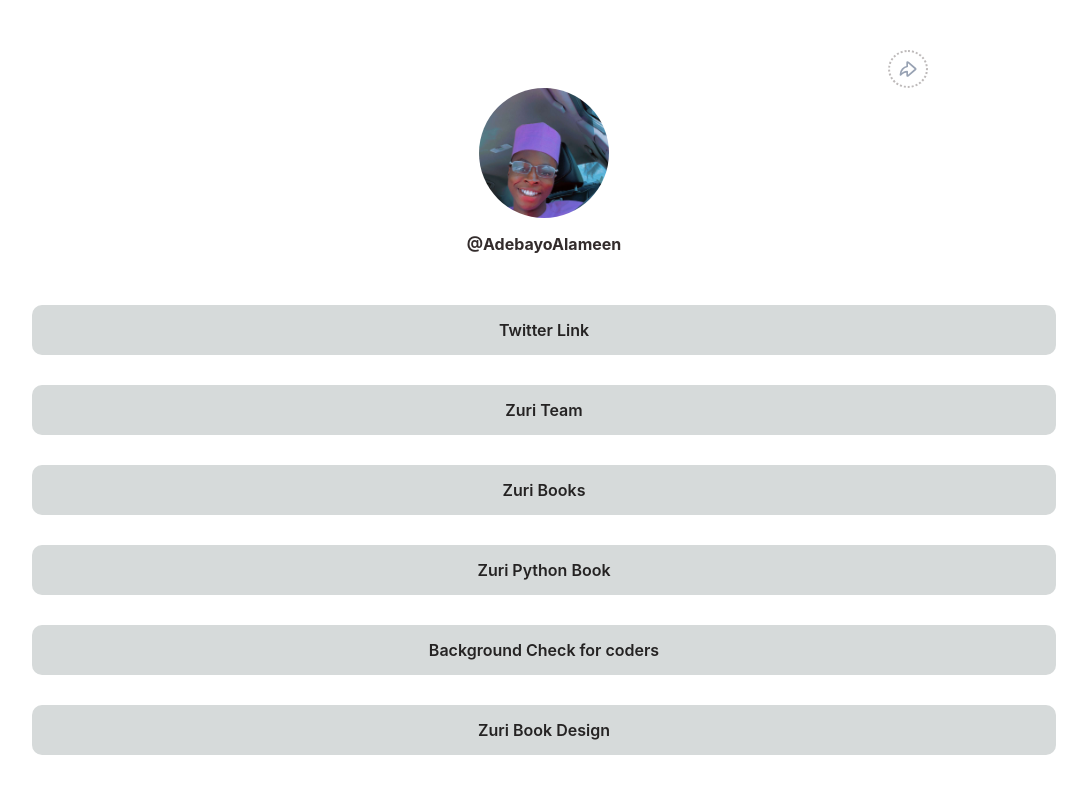
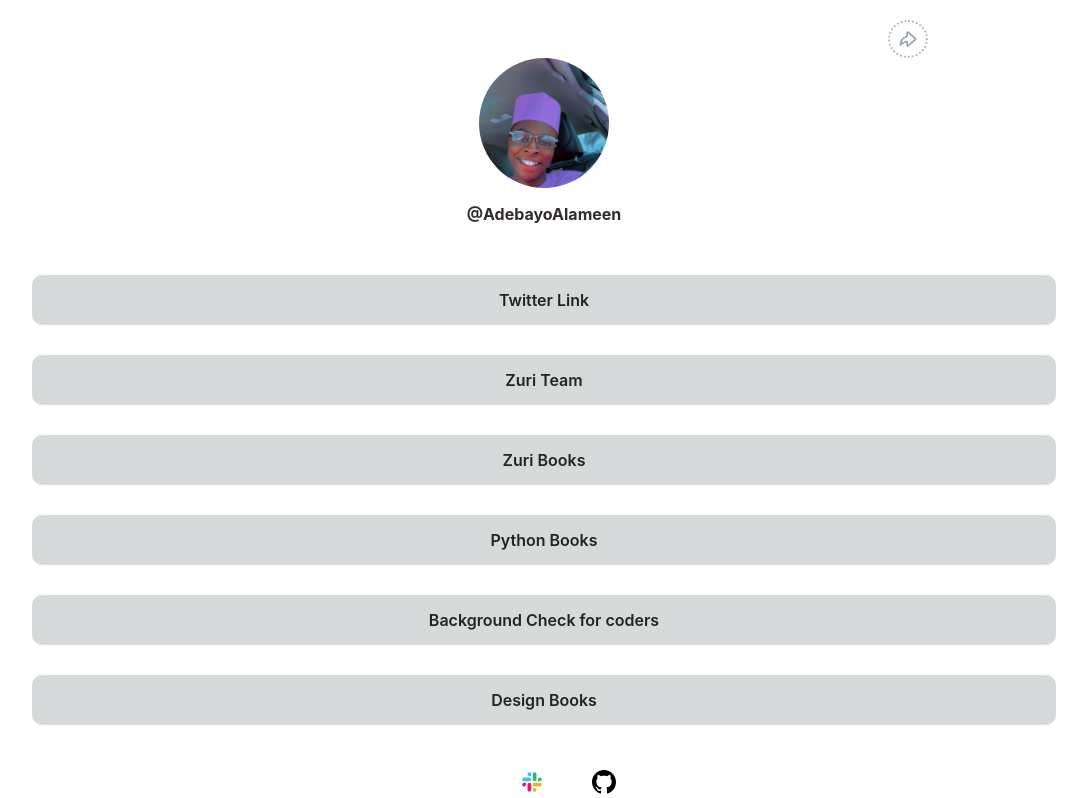
Before and after one commit to alamadrid01/learning, a React (Create React App) app: page / in a window 1280 px wide. Shown: the top 798 px of the page, without its empty margins (96-1183 px from the left). Built offline with nearby package versions, Linux system fonts and the light colour scheme.

Commit message:
Finishing the Task

```diff
--- a/src/components/Link-tree/Link.js
+++ b/src/components/Link-tree/Link.js
@@ -24,7 +24,7 @@
         </div>
         <div className="tree">
           <a id="book__python" href="https://books.zuri.team/python-for-beginners?ref_id=<alamadrid>">
-            Zuri Python Book
+            Python Books
           </a>
         </div>
         <div className="tree">
@@ -34,7 +34,7 @@
         </div>
         <div className="tree">
           <a id="book_design" href="https://books.zuri.team/design-rules">
-            Zuri Book Design
+             Design Books
           </a>
         </div>
         <div className="logo">
--- a/src/pages/homepage.scss
+++ b/src/pages/homepage.scss
@@ -1,4 +1,4 @@
 .homepage{
-    color: red;
-    padding: 50px 0;
+
+    padding: 20px 0 50px;
 }
```
